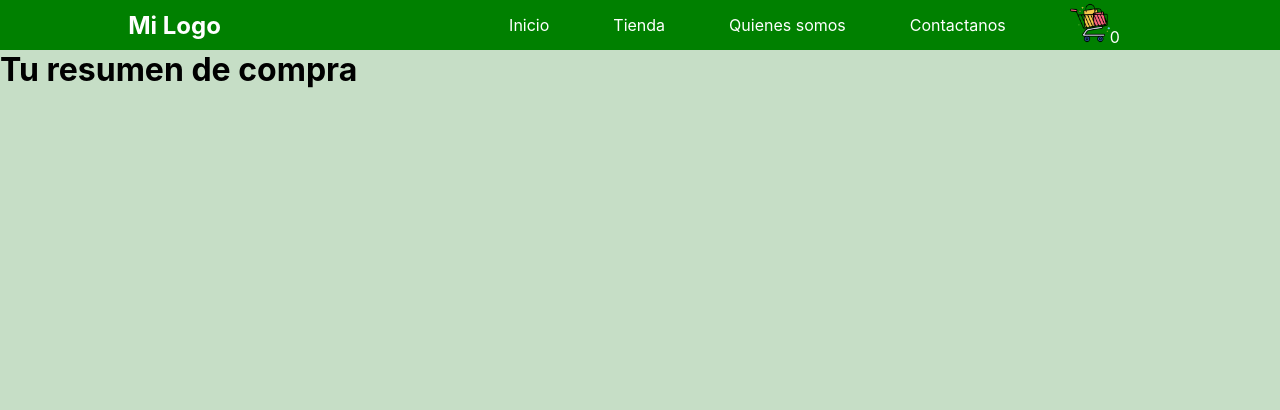
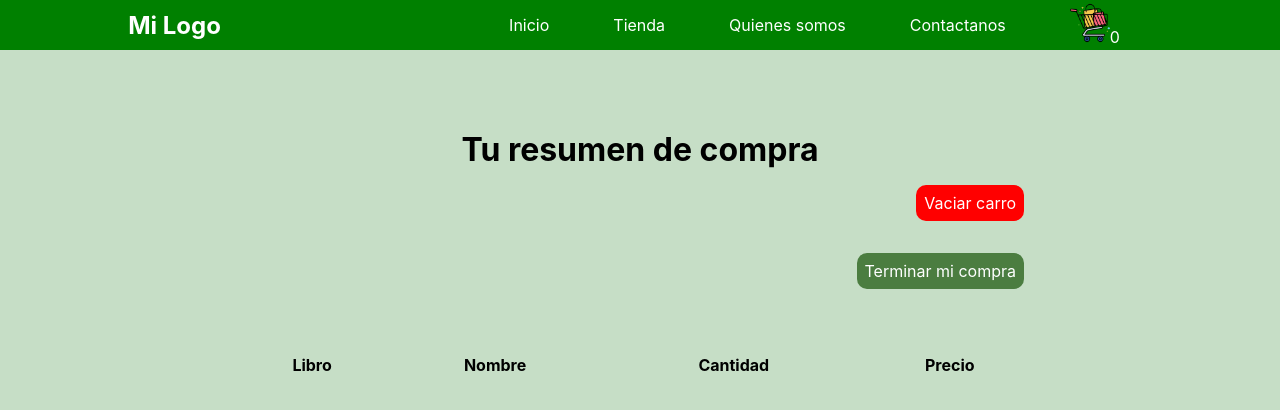
Before and after one commit to MarianoJimenezPerez/proyectoReact, a React (Create React App) app: page /cart in a window 1280 px wide. Shown: the top 410 px of the page. Built offline with nearby package versions, Linux system fonts and the light colour scheme; a web font is replaced by a local one.

Commit message:
se agregan elementos al cart

```diff
--- a/src/components/Cart/Cart.js
+++ b/src/components/Cart/Cart.js
@@ -6,20 +6,45 @@ export const Cart = () => {
     const {arrayCarrito, eliminarDelCarrito, vaciarCarrito} = useContext(Context)
 
     return (
-        <div>
+        <div className="cart-container t-center">
+            <div className="head-carrito">
                 <h1>Tu resumen de compra</h1>
+                <span onClick={vaciarCarrito} className=" btn1">Vaciar carro</span>
+                <span className= "btn2">Terminar mi compra</span>
+            </div>
+            <table>
+                <thead>
+                    <tr>
+                        <th className="t-center">Libro</th>
+                        <th className="t-center">Nombre</th>
+                        <th className="t-center">Cantidad</th>
+                        <th className="t-center">Precio</th>
+                    </tr>
+                </thead>
+                <tbody>
                     {
                         arrayCarrito.map(prod => (
-                    <div key={prod.id}>
+                                <tr key={prod.id}>
+                                    <td>
                                         <img src={prod.img} alt={prod.nombre}></img>
+                                    </td>
+                                    <td>
                                         <h3>{prod.nombre}</h3>
-                        <h4>Cantidad: {prod.cantidad}</h4>
-                        <h4>Precio: {prod.precioFinal  * prod.cantidad}</h4>
-                        <button onClick={() => eliminarDelCarrito(prod.id)}>Eliminar item</button>
-                        <button onClick={vaciarCarrito}>Vaciar el carrito de compras</button>
-                    </div>
+                                    </td>
+                                    <td>
+                                        <h4>{prod.cantidad}</h4>
+                                    </td>
+                                    <td>
+                                        <h4 className="mb-1">${prod.precioFinal  * prod.cantidad}</h4>
+                                        <span onClick={() => eliminarDelCarrito(prod.id)} className="btn3">Eliminar item</span>
+                                    </td>
+                                </tr>
                         ))
                     }
+                </tbody>
+
+            </table>
+
         </div>
     )
 }
--- a/src/components/ItemCount/ItemCount.js
+++ b/src/components/ItemCount/ItemCount.js
@@ -2,7 +2,6 @@ import React from 'react'
 import { Link } from 'react-router-dom'
 
 export const ItemCount = ({max, cantidad, setCantidad, agregado}) =>{
-    console.log(agregado)
 
     const handleSumar = () =>{
         if(cantidad < max){
@@ -19,16 +18,14 @@ export const ItemCount = ({max, cantidad, setCantidad, agregado}) =>{
         <div>
             {
                 agregado
-                    ?   <Link to="/cart">Ir al carrito</Link>
+                    ?   <Link to="/cart" className="btn2">Terminar mi compra</Link>
 
                     :   <div>
                             <button className="btn-resta" onClick={handleRestar}>-</button>
                             <span className="m-side-1em">{cantidad}</span>
                             <button className="btn-suma " onClick={handleSumar}>+</button>
                         </div>
-
             }
-
         </div>
     )
 }
--- a/src/components/ItemDetailContainer/ItemDetail.js
+++ b/src/components/ItemDetailContainer/ItemDetail.js
@@ -11,7 +11,10 @@ export const ItemDetail = ({id, img, category, nombre, autor, precioInicial, pre
         agregarAlCarrito({
             id, img, category, nombre, autor, precioFinal, cantidad
         })
+        const botonAgregar = document.querySelector('#agregar')
+        botonAgregar.classList.add('d-none')
     }
+
 
     return (
         <div className="bookgrid">
@@ -35,7 +38,14 @@ export const ItemDetail = ({id, img, category, nombre, autor, precioInicial, pre
                         agregado= {isInCart(id)}
                         />
                     </div>
-                    <span className="botones btn2" onClick={handleAgregar}>Agregar al carrito</span>
+                    <div>
+                        {
+                            isInCart(id)
+                                ? <div></div>
+                                : <span className="botones btn2" onClick={handleAgregar} id="agregar">Agregar al carrito</span>
+                        }
+                    </div>
+
                 </div>
                 <div>
                     <Link to={`../category/${category}`}><span className="botones btn3">Títulos relacionados</span></Link>
--- a/src/style/css/style.css
+++ b/src/style/css/style.css
@@ -282,3 +282,29 @@ a {
 .m-side-1em {
   margin: 0 1em;
 }
+
+.cart-container {
+  margin: 5em 15em;
+}
+
+.cart-container table {
+  width: 100%;
+  margin-top: 3em;
+}
+
+.head-carrito {
+  display: flex;
+  flex-direction: column;
+}
+
+.head-carrito h1 {
+  align-self: center;
+}
+
+.head-carrito span {
+  align-self: flex-end;
+}
+
+.mb-1 {
+  margin-bottom: 1em;
+}
--- a/src/style/sass/style.scss
+++ b/src/style/sass/style.scss
@@ -228,3 +228,23 @@ a{
 .m-side-1em{
     margin: 0 1em;
 }
+.cart-container{
+    margin: 5em 15em;
+    table{
+        width: 100%;
+        margin-top: 3em;
+    }
+}
+.head-carrito{
+    display: flex;
+    flex-direction: column;
+    h1{
+        align-self: center;
+    }
+    span{
+        align-self: flex-end;
+    }
+}
+.mb-1{
+    margin-bottom: 1em;
+}
```
Also changed, not shown: src/context/Context.js (line endings or trailing spaces). Lines whose indentation alone changed are shown as unchanged.
